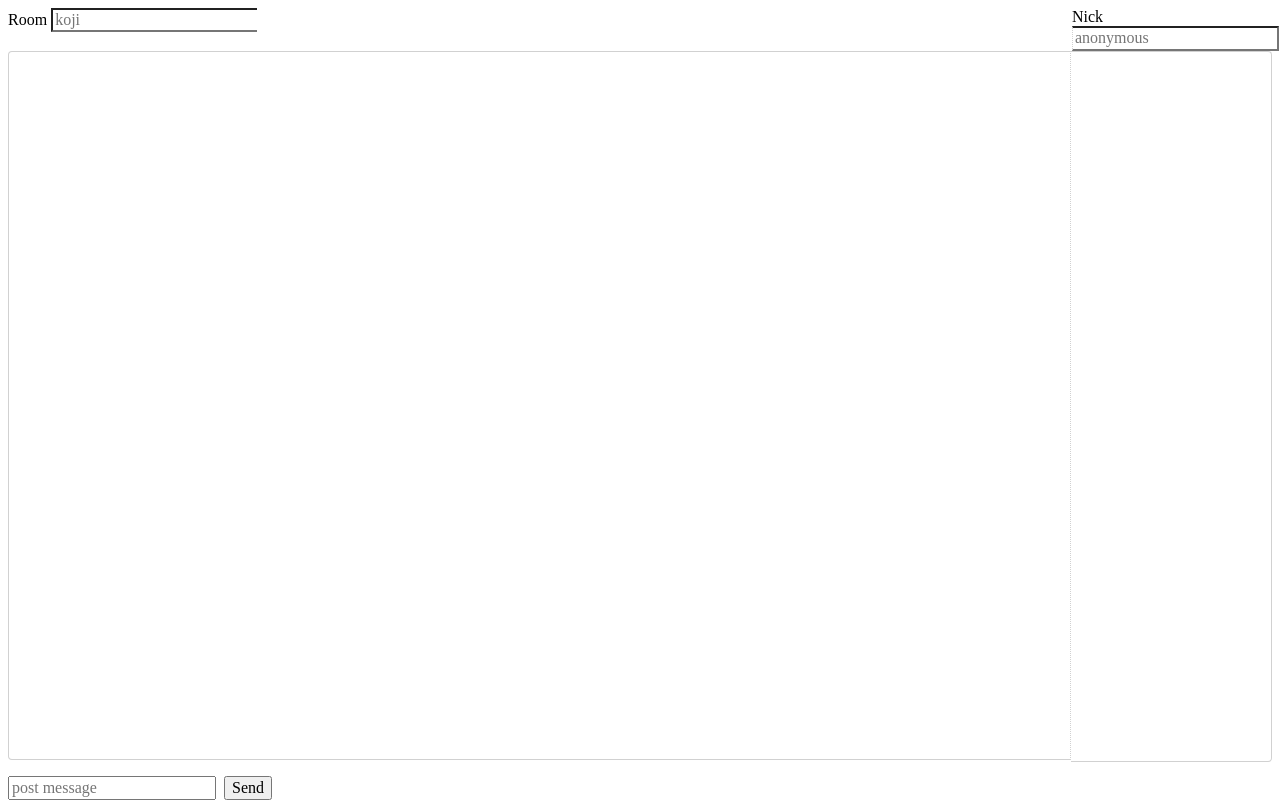
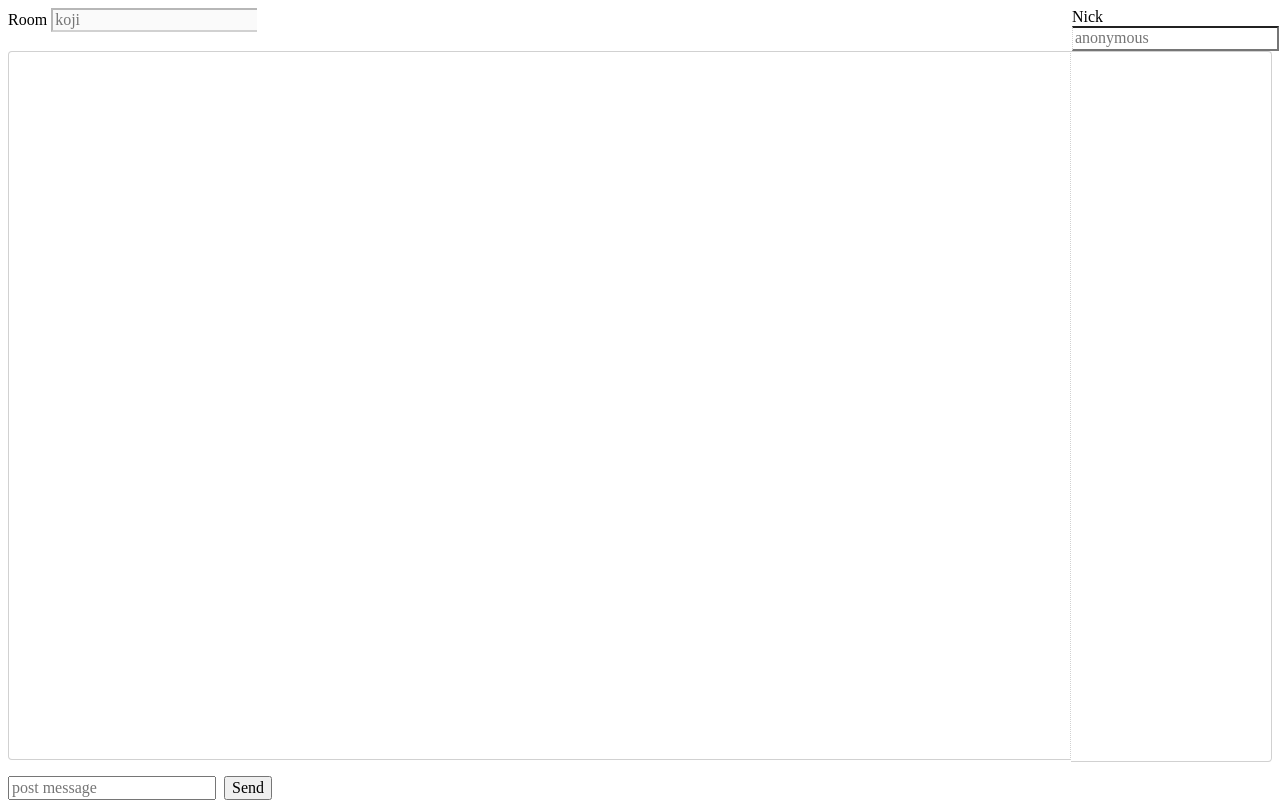
Before and after one commit to rgruesbeck/peertime, a website built with Parcel: page index.html in a window 1280 px wide. Built offline with nearby package versions, Linux system fonts and the light colour scheme; a small style sheet from the web is missing; what ipfs would draw is missing.

Commit message:
add readme, fix render bug

```diff
--- a/index.html
+++ b/index.html
@@ -16,7 +16,7 @@
         <div class="nav">
             <div class="room">
                 <label for="room">Room</label>
-                <input id="room" placeholder="koji"></input>
+                <input id="room" placeholder="koji" disabled></input>
             </div>
             <div class="nick">
                 <label for="nick">Nick</label>
```
Also changed, not shown: index.js (+6 -6 lines), README.md (added).
